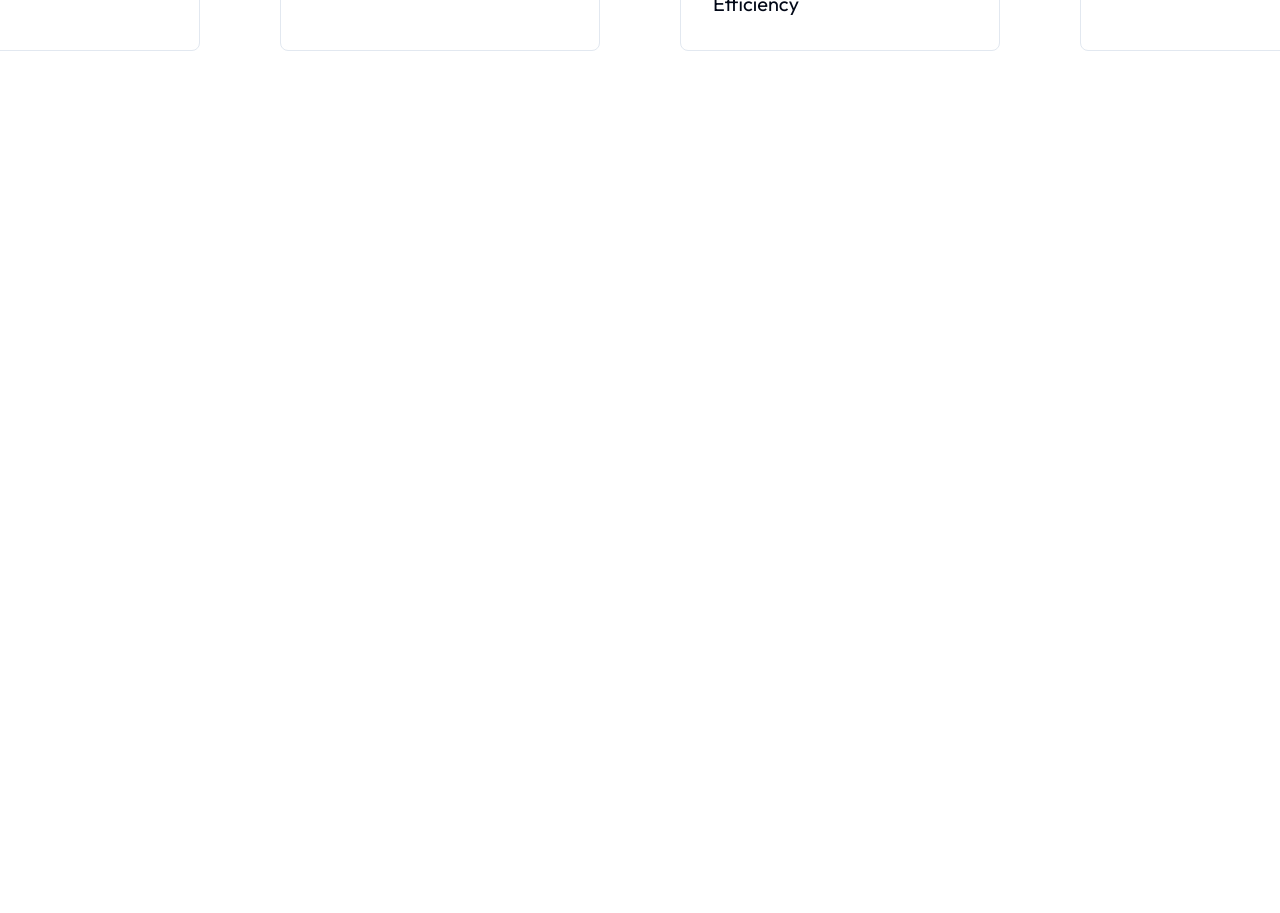
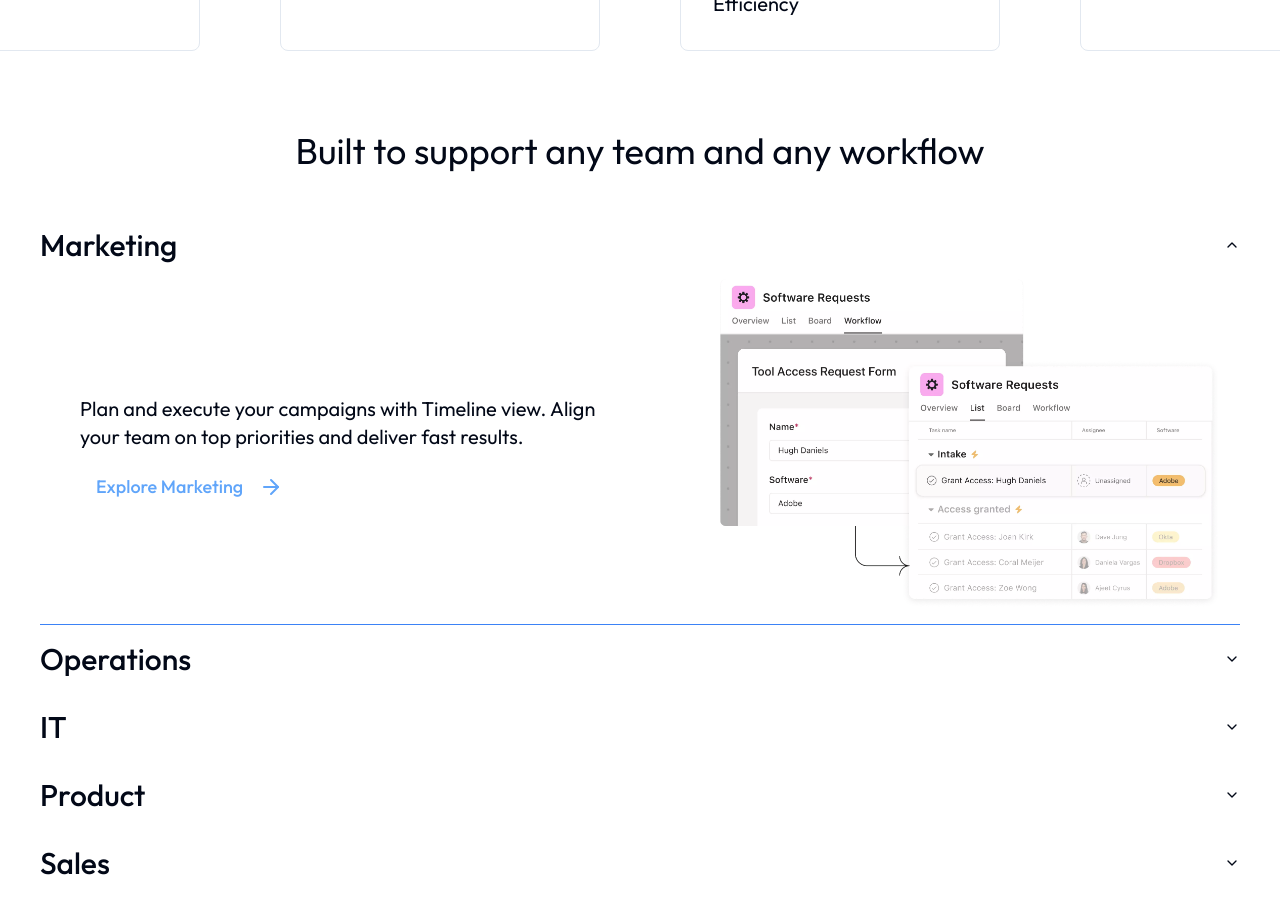
Before and after one commit to breno-gsantos/bird-app, a Next.js app: page /product in a window 1280 px wide. Shown: the part 1200-2113 px from the top of the page. Before the commit the page ends 1291 px from the top, so only its background shows below. Built offline with nearby package versions, Linux system fonts and the light colour scheme.

Commit message:
Third Section

```diff
--- a/app/product/layout.tsx
+++ b/app/product/layout.tsx
@@ -4,6 +4,7 @@ import '../globals.css'
 import ProductNavbar from '@/components/Home/Navbar/productNavbar'
 import FirstSection from '@/components/Products/FirstSection'
 import SecondSection from '@/components/Products/SecondSection'
+import ThirdSection from '@/components/Products/ThirdSection'
 
 const outfit = Outfit({ subsets: ['latin'] })
 
@@ -23,6 +24,7 @@ export default function RootLayout({
         <ProductNavbar />
         <FirstSection />
         <SecondSection />
+        <ThirdSection />
         {children}
         </body>
     </html>
--- /dev/null
+++ b/components/Products/AccordionProduct.tsx
@@ -0,0 +1,57 @@
+'use client'
+
+import React, { useState } from 'react';
+import Image from 'next/image';
+import { ArrowRight } from 'lucide-react';
+
+import { Accordion, AccordionContent, AccordionItem, AccordionTrigger } from "@/components/ui/accordion";
+import { options } from '@/constants/data';
+import { Button } from '../ui/button';
+
+
+
+const ThirdSection = () => {
+  const [selectedOption, setSelectedOption] = useState(options[0]);
+
+  const handleAccordionChange = (value: any) => {
+    const selected = options.find((option) => option.title === value);
+    if (selected) {
+      setSelectedOption(selected);
+    }
+  };
+
+  return (
+    <>
+      <h1 className="text-4xl text-center">Built to support any team and any workflow</h1>
+      <div className="flex space-x-10 px-10 items-center justify-center">
+        <div>
+          {options.map((option, index) => (
+            <Accordion key={index} type="single" defaultValue="Marketing" collapsible className='w-full'>
+              <AccordionItem key={index} value={option.title}>
+                <AccordionTrigger className="w-96 text-3xl " value={option.title}>{option.title}</AccordionTrigger>
+                <AccordionContent className="border-b border-blue-500">
+                  <div className="md:flex  items-center space-x-20">
+                    <div className="md:w-1/2 px-10">
+                      <div className="text-xl pt-4">{option.description}</div>
+                      <div className="flex text-blue-400 pt-4 items-center">
+                        <Button variant='ghost' className="text-lg">
+                            {option.action}
+                            <ArrowRight className="h-6 w-6 ml-4" />
+                        </Button>
+                      </div>
+                    </div>
+                    <div>
+                        <Image src={option.image} alt="Image" width={500} height={500}/>
+                    </div>
+                  </div>
+                </AccordionContent>
+              </AccordionItem>
+            </Accordion>
+            ))}
+        </div>
+      </div>
+    </>
+  );
+};
+
+export default ThirdSection;
--- /dev/null
+++ b/components/Products/ThirdSection.tsx
@@ -0,0 +1,9 @@
+import AccordionProduct from "./AccordionProduct";
+
+export default function ThirdSection() {
+    return (
+        <section className='py-10 space-y-10 flex flex-col items-center justify-center'>
+            <AccordionProduct />
+        </section>
+    )
+}
--- a/constants/data.ts
+++ b/constants/data.ts
@@ -245,3 +245,41 @@ export const socialLinks = [
           social: Youtube
       },
 ]
+
+export const options = [
+    {
+      index: 0,
+      title: "Marketing",
+      description: "Plan and execute your campaigns with Timeline view. Align your team on top priorities and deliver fast results.",
+      action: "Explore Marketing ",
+      image: "/images/tab-3.webp"
+    },
+    {
+      index: 1,
+      title: "Operations",
+      description: "Plan and execute your campaigns with Timeline view. Align your team on top priorities and deliver fast results.",
+      action: "Explore Operations ",
+      image: "/images/tab-2.webp"
+    },
+    {
+      index: 2,
+      title: "IT",
+      description: "Plan and execute your campaigns with Timeline view. Align your team on top priorities and deliver fast results.",
+      action: "Explore IT  ",
+      image: "/images/tab-3.webp"
+    },
+    {
+      index: 3,
+      title: "Product",
+      description: "Plan and execute your campaigns with Timeline view. Align your team on top priorities and deliver fast results.",
+      action: "Explore Product ",
+      image: "/images/tab-1.webp"
+    },
+    {
+      index: 4,
+      title: "Sales",
+      description: "Plan and execute your campaigns with Timeline view. Align your team on top priorities and deliver fast results.",
+      action: "Explore Sales ",
+      image: "/images/tab-2.webp"
+    }
+]
```
